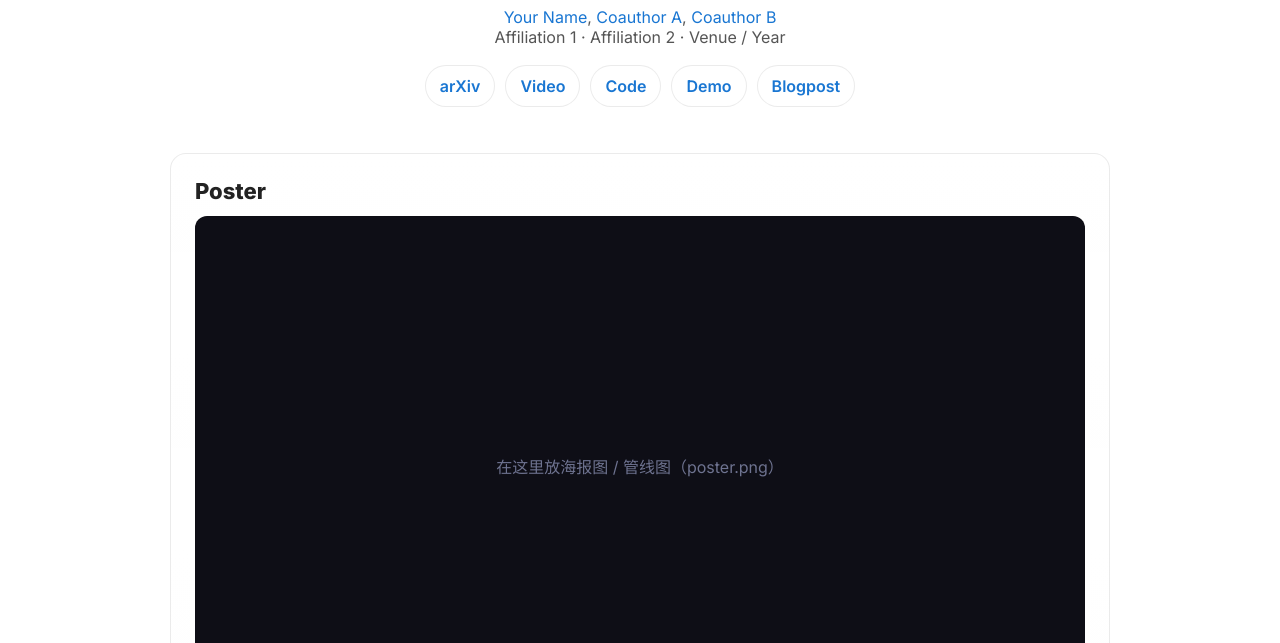
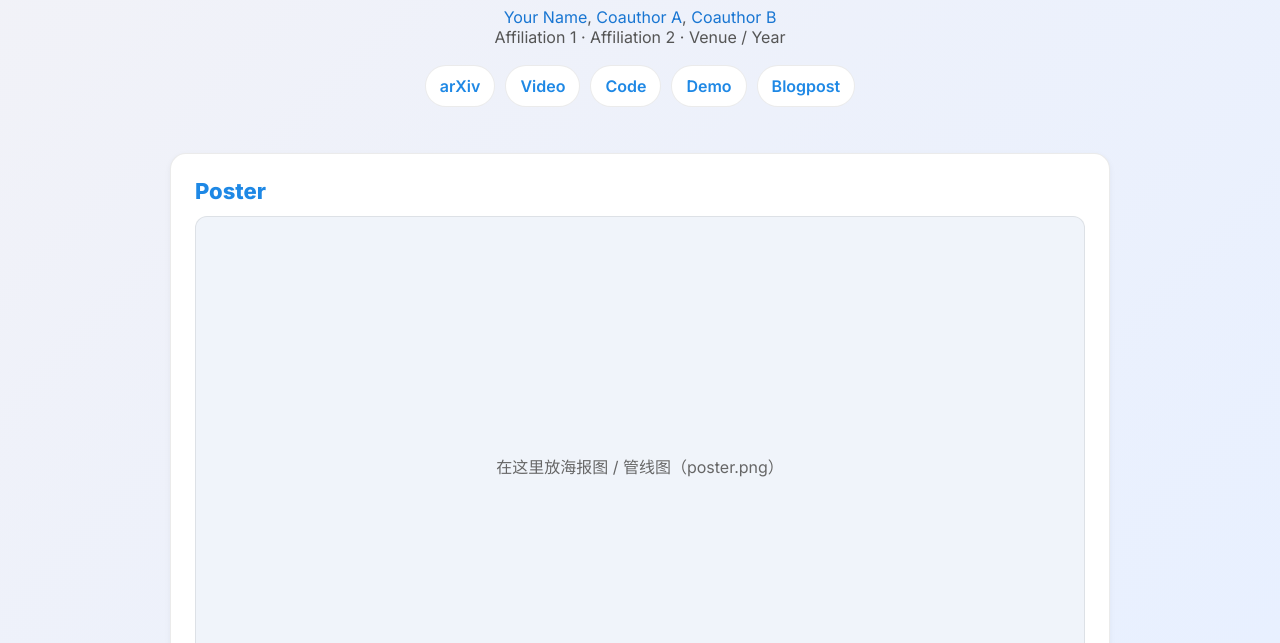
Before and after one commit to YCCCCM/FODGE-page, a plain HTML site: page index.html in a window 1280 px wide. Shown: the part 157-800 px from the top of the page. Drawn offline with Linux system fonts and the light colour scheme.

Commit message:
Update index.html

```diff
--- a/index.html
+++ b/index.html
@@ -3,7 +3,7 @@
   <head>
     <meta charset="utf-8" />
     <meta name="viewport" content="width=device-width, initial-scale=1" />
-    <title>FODGE — Fast, Open, Demo-able Gesture/Editing (?)</title>
+    <title>FODGE — Project Page</title>
     <meta name="description" content="FODGE: Project page (MotionLCM-style)." />
     <link rel="preconnect" href="https://fonts.googleapis.com">
     <link rel="preconnect" href="https://fonts.gstatic.com" crossorigin>
@@ -16,28 +16,28 @@
       }
       *{box-sizing:border-box}
       html,body{height:100%}
-      body{margin:0; font-family: Inter, ui-sans-serif, system-ui, -apple-system, Segoe UI, Roboto, Helvetica, Arial; color:var(--fg); background:radial-gradient(900px 700px at 120% -10%, rgba(90,166,255,.12), transparent 55%), radial-gradient(700px 600px at -20% 120%, rgba(118,212,197,.10), transparent 60%), var(--bg)}
+      body{margin:0; font-family: Inter, ui-sans-serif, system-ui, -apple-system, Segoe UI, Roboto, Helvetica, Arial; color:var(--fg); background:var(--bg-gradient)}
       a{color:var(--link); text-decoration:none}
       a:hover{text-decoration:underline}
       header{padding:56px 20px 28px; text-align:center}
       .title{font-size:clamp(26px, 5vw, 40px); font-weight:800; letter-spacing:.2px; margin:0 0 10px}
       .authors, .affils{color:var(--muted)}
       .badges{display:flex; gap:10px; justify-content:center; flex-wrap:wrap; margin-top:18px}
-      .badge{background:var(--card); border:1px solid var(--border); padding:10px 14px; border-radius:999px; font-weight:600}
+      .badge{background:var(--card); border:1px solid var(--border); padding:10px 14px; border-radius:999px; font-weight:600; color:var(--accent)}
       .container{max-width:var(--max); margin:0 auto; padding:0 20px 80px}
-      section{background:linear-gradient(180deg, rgba(255,255,255,.03), rgba(255,255,255,.02)); border:1px solid var(--border); border-radius:16px; padding:24px; margin:18px 0}
-      h2{margin:0 0 12px; font-size:22px}
+      section{background:var(--card); border:1px solid var(--border); border-radius:16px; padding:24px; margin:18px 0; box-shadow:0 2px 6px rgba(0,0,0,0.05)}
+      h2{margin:0 0 12px; font-size:22px; color:var(--accent)}
       p{line-height:1.7; color:var(--fg)}
-      .poster, .image{width:100%; border-radius:12px; border:1px solid var(--border); background:#0e0e16; aspect-ratio: 16/9; display:grid; place-items:center; color:#6e7390}
+      .poster, .image{width:100%; border-radius:12px; border:1px solid var(--border); background:#f0f4fa; aspect-ratio: 16/9; display:grid; place-items:center; color:#666}
       .grid{display:grid; gap:12px}
       @media(min-width:840px){ .grid.two{grid-template-columns:1fr 1fr} }
-      .code{background:#0d1020; border:1px solid var(--border); border-radius:12px; padding:14px; overflow:auto}
+      .code{background:#f6f8fa; border:1px solid var(--border); border-radius:12px; padding:14px; overflow:auto}
       footer{color:var(--muted); text-align:center; padding:28px 0 60px}
     </style>
   </head>
   <body>
     <header>
-      <h1 class="title">FODGE:  <span style="font-weight:800">High-fidelity dance generation via Full-body optimization</span></h1>
+      <h1 class="title">FODGE: <span style="font-weight:800">High-fidelity dance generation via Full-body optimization</span></h1>
       <div class="authors">
         <a href="#">Your Name</a>, <a href="#">Coauthor A</a>, <a href="#">Coauthor B</a>
       </div>
```
